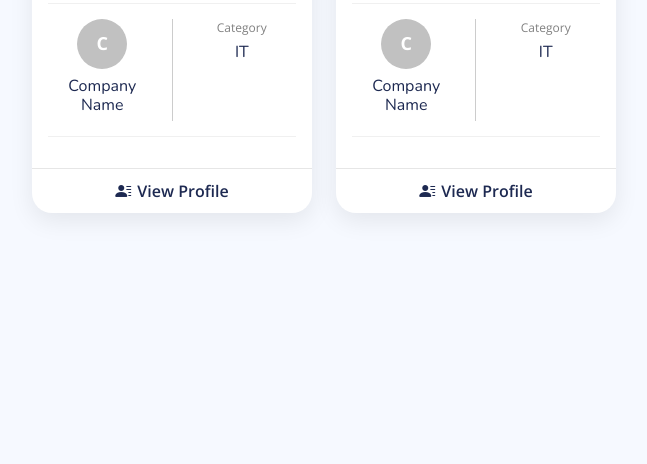
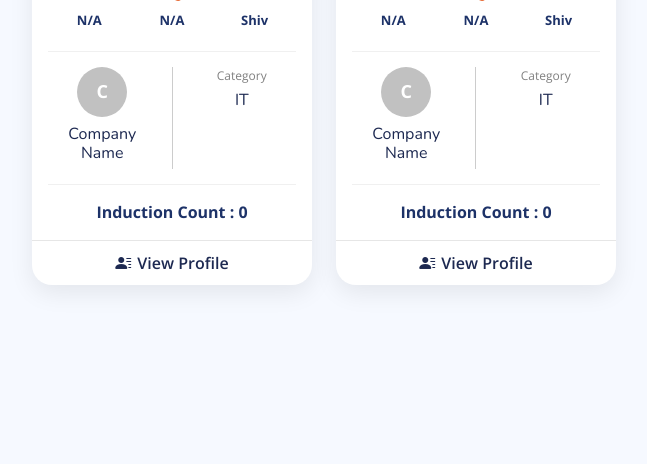
Before and after one commit to Rudrika15/eliteas, a Laravel app: page /connections/122/members in a window 1280 px wide. Shown: the part 1878-2342 px from the top of the page, without its empty margins (314-961 px from the left). Before the commit the page ends 2101 px from the top, so only its background shows below. Run offline with Laravel 10, Linux system fonts and the light colour scheme; the visitor is signed in with stand-in values (Sample User, id 1); data comes from the database, SQL or seed files in the repository; some libraries are stand-ins or nearby versions.

Commit message:
changes done

```diff
--- a/app/Http/Controllers/Admin/ConnectionController.php
+++ b/app/Http/Controllers/Admin/ConnectionController.php
@@ -97,8 +97,14 @@ class ConnectionController extends Controller
         try {
             // Fetch circle details and related active members
             $circle = Circle::with(['members' => function ($query) {
-                $query->where('status', 'Active'); // Fetch only active members
+                $query->where('status', 'Active');
             }])->findOrFail($id);
+
+            // Add induction_count to each member
+            $circle->members->map(function ($member) {
+                $member->induction_count = \App\Models\Member::where('sponsoredBy', $member->id)->count();
+                return $member;
+            });
 
             return view('admin.connection.circleWiseMembers', compact('circle'));
         } catch (\Throwable $th) {
@@ -165,6 +171,12 @@ class ConnectionController extends Controller
             $members = Member::where('businessCategoryId', $id)
                 ->where('status', 'Active')
                 ->get();
+
+            // Add induction_count to each member
+            $members->map(function ($member) {
+                $member->induction_count = Member::where('sponsoredBy', $member->id)->count();
+                return $member;
+            });
 
             return view('admin.connection.categoryWiseMembers', compact('category', 'members'));
         } catch (\Throwable $th) {
@@ -331,6 +343,12 @@ class ConnectionController extends Controller
             // Fetch all members with the same circleId
             $myConnections = Member::where('circleId', $circleId)->where('userId', '!=', $userId)->paginate(10);
 
+            // Add induction_count to each member
+            $myConnections->getCollection()->transform(function ($member) {
+                $member->induction_count = Member::where('sponsoredBy', $member->id)->count();
+                return $member;
+            });
+
             return view('admin.connection.myCircleConnection', compact('myConnections'));
         } catch (\Throwable $th) {
             // throw $th;
--- a/resources/views/admin/connection/categoryWiseMembers.blade.php
+++ b/resources/views/admin/connection/categoryWiseMembers.blade.php
@@ -73,6 +73,12 @@
                                     {{-- <span class="keyword-pill"></span> --}}
                                 @endif
                             </div>
+
+                            <div class="induction-count-section">
+                                <div class="label" style="color: #1d3268; font-weight: bold;">Induction Count : {{ $member->inductionCount ?? '0' }}</div>
+                            </div>
+
+
                         </div>
 
                         <!-- Bottom Actions -->
--- a/resources/views/admin/connection/circleWiseMembers.blade.php
+++ b/resources/views/admin/connection/circleWiseMembers.blade.php
@@ -291,6 +291,11 @@
                                     <span class="keyword-pill">No Keywords</span>
                                 @endif
                             </div>
+
+                            <div class="induction-count-section">
+                                <div class="label" style="color: #1d3268; font-weight: bold;">Induction Count : {{ $member->inductionCount ?? '0' }}</div>
+                            </div>
+
                         </div>
                         <div class="bottom-actions">
                             <div>
--- a/resources/views/admin/connection/myCircleConnection.blade.php
+++ b/resources/views/admin/connection/myCircleConnection.blade.php
@@ -60,6 +60,9 @@
                                 @endif
                             </div>
 
+                            <div class="induction-count-section">
+                                <div class="label" style="color: #1d3268; font-weight: bold;">Induction Count : {{ $myConnectionsData->inductionCount ?? '0' }}</div>
+                            </div>
 
                         </div>
                         <div class="bottom-actions">
```
Lines whose indentation alone changed are shown as unchanged.
